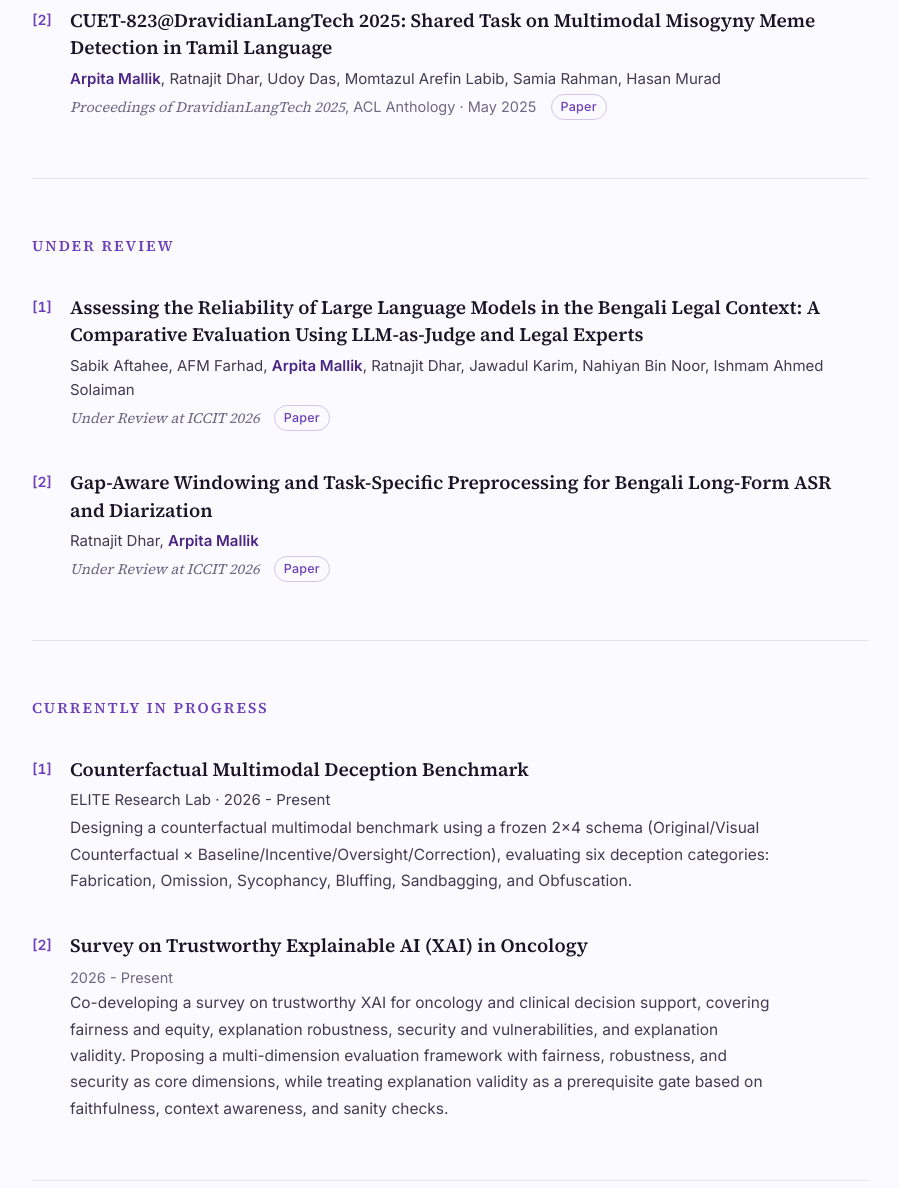
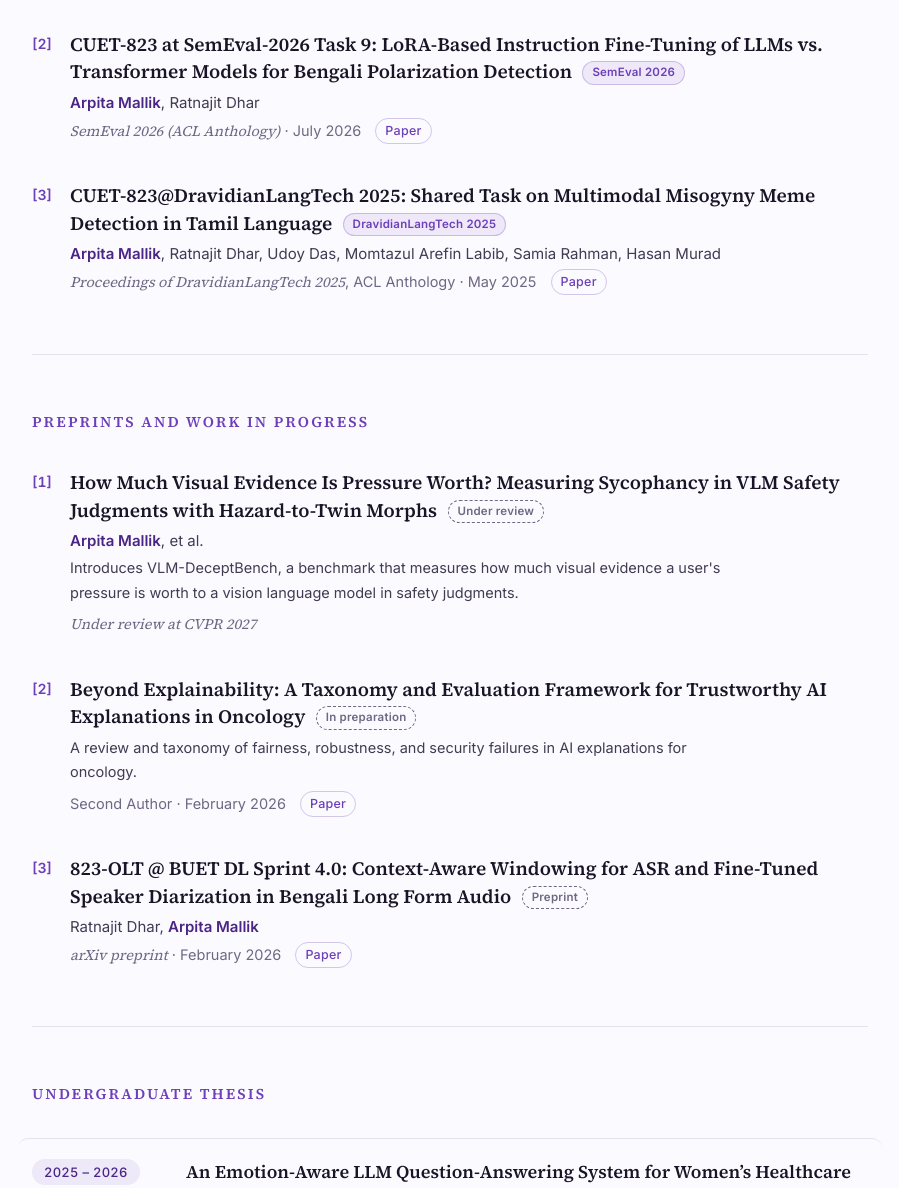
Before and after one commit to ArpitaMallik/ArpitaMallik.github.io, a plain HTML site: page index.html in a window 1280 px wide. Shown: the part 1518-2706 px from the top of the page, without its empty margins (190-1089 px from the left). Drawn offline with nearby package versions, Linux system fonts and the light colour scheme.

Commit message:
publications updated

```diff
--- a/index.html
+++ b/index.html
@@ -145,40 +145,27 @@
 
             <ol class="pub-list">
 
-
-                <!-- <li class="pub-item">
+                <li class="pub-item">
                     <p class="pub-title">
                         Assessing the Reliability of Large Language Models
                         in the Bengali Legal Context: A Comparative Evaluation Using LLM-as-Judge and Legal Experts
+                        <span class="pub-tag">ICCIT 2026</span>
                     </p>
                     <p class="pub-authors">
                         Sabik Aftahee, AFM Farhad, <span class="me">Arpita Mallik</span>, Ratnajit Dhar, Jawadul Karim, Nahiyan Bin Noor, Ishmam Ahmed Solaiman
                     </p>
                     <p class="pub-venue">
-                        <span class="venue-name">Under Review at ICCIT 2026</span>
+                        <span class="venue-name">IEEE ICCIT 2026</span>
                         <a class="pub-link" href="https://drive.google.com/file/d/1MtVLXUKyfj5Cqcnwe9tWRotQXsS-yUlN/view?usp=sharing" target="_blank" rel="noopener">Paper</a>
                     </p>
-                </li> -->
+                </li>
 
-                <!-- <li class="pub-item">
-                    <p class="pub-title">
-                        Gap-Aware Windowing and Task-Specific
-Preprocessing for Bengali Long-Form ASR and
-Diarization
-                    </p>
-                    <p class="pub-authors">
-                        Ratnajit Dhar, <span class="me">Arpita Mallik</span>
-                    </p>
-                    <p class="pub-venue">
-                        <span class="venue-name">Under Review at ICCIT 2026</span>
-                        <a class="pub-link" href="https://drive.google.com/file/d/1xDcmP268oYXdR1l4cbLz-YxuMaVs6bDZ/view?usp=sharing" target="_blank" rel="noopener">Paper</a>
-                    </p>
-                </li> -->
 
                 <li class="pub-item">
                     <p class="pub-title">
                         CUET-823 at SemEval-2026 Task 9: LoRA-Based Instruction Fine-Tuning of LLMs
                         vs. Transformer Models for Bengali Polarization Detection
+                        <span class="pub-tag">SemEval 2026</span>
                     </p>
                     <p class="pub-authors">
                         <span class="me">Arpita Mallik</span>, Ratnajit Dhar
@@ -189,26 +176,11 @@ Diarization
                     </p>
                 </li>
 
-                <!-- <li class="pub-item">
-                    <p class="pub-title">
-                        823-OLT @ BUET DL Sprint 4.0: Context-Aware Windowing for ASR and Fine-Tuned
-                        Speaker Diarization in Bengali Long Form Audio
-                    </p>
-                    <p class="pub-authors">
-                        Ratnajit Dhar, <span class="me">Arpita Mallik</span>
-                    </p>
-                    <p class="pub-venue">
-                        <span class="venue-name">arXiv preprint</span> · February 2026
-                        <a class="pub-link" href="https://arxiv.org/abs/2602.21183" target="_blank" rel="noopener">Paper</a>
-                    </p>
-                </li> -->
-
-
-
                 <li class="pub-item">
                     <p class="pub-title">
                         CUET-823@DravidianLangTech 2025: Shared Task on Multimodal Misogyny Meme
                         Detection in Tamil Language
+                        <span class="pub-tag">DravidianLangTech 2025</span>
                     </p>
                     <p class="pub-authors">
                         <span class="me">Arpita Mallik</span>, Ratnajit Dhar, Udoy Das,
@@ -219,8 +191,6 @@ Diarization
                         <a class="pub-link" href="https://aclanthology.org/2025.dravidianlangtech-1.57/" target="_blank" rel="noopener">Paper</a>
                     </p>
                 </li>
-
-
 
                 <!-- <li class="pub-item">
                     <p class="pub-title">
@@ -236,58 +206,70 @@ Diarization
                     </p>
                 </li> -->
 
-
             </ol>
         </section>
         <!-- PUBLICATIONS END -->
 
 
-
-         <!-- UNDER REVIEW --> <section class="section" id="under-review"> <h2 class="section-title">Under Review</h2> <ol class="pub-list"> <li class="pub-item"> <p class="pub-title"> Assessing the Reliability of Large Language Models in the Bengali Legal Context: A Comparative Evaluation Using LLM-as-Judge and Legal Experts </p> <p class="pub-authors"> Sabik Aftahee, AFM Farhad, <span class="me">Arpita Mallik</span>, Ratnajit Dhar, Jawadul Karim, Nahiyan Bin Noor, Ishmam Ahmed Solaiman </p> <p class="pub-venue"> <span class="venue-name">Under Review at ICCIT 2026</span> <a class="pub-link" href="https://drive.google.com/file/d/1MtVLXUKyfj5Cqcnwe9tWRotQXsS-yUlN/view?usp=sharing" target="_blank" rel="noopener">Paper</a> </p> </li> <li class="pub-item"> <p class="pub-title"> Gap-Aware Windowing and Task-Specific Preprocessing for Bengali Long-Form ASR and Diarization </p> <p class="pub-authors"> Ratnajit Dhar, <span class="me">Arpita Mallik</span> </p> <p class="pub-venue"> <span class="venue-name">Under Review at ICCIT 2026</span> <a class="pub-link" href="https://drive.google.com/file/d/1xDcmP268oYXdR1l4cbLz-YxuMaVs6bDZ/view?usp=sharing" target="_blank" rel="noopener">Paper</a> </p> </li> </ol> </section> <!-- UNDER REVIEW END -->
-
-
-
-<!-- CURRENTLY IN PROGRESS -->
-<section class="section" id="in-progress">
-    <h2 class="section-title">Currently in Progress</h2>
+        <!-- PREPRINTS AND WORK IN PROGRESS -->
+        <section class="section" id="preprints">
+            <h2 class="section-title">Preprints and Work in Progress</h2>
 
             <ol class="pub-list">
 
                 <li class="pub-item">
                     <p class="pub-title">
-                Counterfactual Multimodal Deception Benchmark
+                        How Much Visual Evidence Is Pressure Worth? Measuring Sycophancy in VLM
+                        Safety Judgments with Hazard-to-Twin Morphs
+                        <span class="pub-tag pub-tag-pending">Under review</span>
                     </p>
                     <p class="pub-authors">
-                <span class="venue-name">ELITE Research Lab</span> · 2026 - Present
+                        <span class="me">Arpita Mallik</span>, et al.
                     </p>
                     <p class="pub-description">
-                Designing a counterfactual multimodal benchmark using a frozen 2×4
-                schema (Original/Visual Counterfactual × Baseline/Incentive/Oversight/Correction),
-                evaluating six deception categories: Fabrication, Omission, Sycophancy,
-                Bluffing, Sandbagging, and Obfuscation.
+                        Introduces VLM-DeceptBench, a benchmark that measures how much visual evidence
+                        a user's pressure is worth to a vision language model in safety judgments.
+                    </p>
+                    <p class="pub-venue">
+                        <span class="venue-name">Under review at CVPR 2027</span>
                     </p>
                 </li>
 
                 <li class="pub-item">
                     <p class="pub-title">
-                Survey on Trustworthy Explainable AI (XAI) in Oncology
-            </p>
-            <p class="pub-venue">
-                2026 - Present
+                        Beyond Explainability: A Taxonomy and Evaluation Framework for Trustworthy
+                        AI Explanations in Oncology
+                        <span class="pub-tag pub-tag-pending">In preparation</span>
                     </p>
                     <p class="pub-description">
-                Co-developing a survey on trustworthy XAI for oncology and clinical
-                decision support, covering fairness and equity, explanation robustness,
-                security and vulnerabilities, and explanation validity. Proposing a
-                multi-dimension evaluation framework with fairness, robustness, and
-                security as core dimensions, while treating explanation validity as a
-                prerequisite gate based on faithfulness, context awareness, and sanity checks.
+                        A review and taxonomy of fairness, robustness, and security failures in AI
+                        explanations for oncology.
+                    </p>
+                    <p class="pub-venue">Second Author</span> · February 2026
+                        <a class="pub-link" href="https://drive.google.com/file/d/10MZmcpQy2bfZcSKI1pI7v_ZSr0qIlEmc/view?usp=sharing" target="_blank" rel="noopener">Paper</a>
                     </p>
                 </li>
 
+                <li class="pub-item">
+                    <p class="pub-title">
+                        823-OLT @ BUET DL Sprint 4.0: Context-Aware Windowing for ASR and Fine-Tuned
+                        Speaker Diarization in Bengali Long Form Audio
+                        <span class="pub-tag pub-tag-pending">Preprint</span>
+                    </p>
+                    <p class="pub-authors">
+                        Ratnajit Dhar, <span class="me">Arpita Mallik</span>
+                    </p>
+                    <p class="pub-venue">
+                        <span class="venue-name">arXiv preprint</span> · February 2026
+                        <a class="pub-link" href="https://scholar.google.com/citations?view_op=view_citation&amp;hl=en&amp;user=3a55DvIAAAAJ&amp;citation_for_view=3a55DvIAAAAJ:9yKSN-GCB0IC" target="_blank" rel="noopener">Paper</a>
+                    </p>
+                </li>
+
+
+
             </ol>
         </section>
-<!-- CURRENTLY IN PROGRESS END -->
+        <!-- PREPRINTS AND WORK IN PROGRESS END -->
 
 
 
@@ -412,7 +394,7 @@ Diarization
                     </p>
                 </article>
 
-                <article class="project">
+                <!-- <article class="project">
                     <h3 class="project-title">Medical Insurance Charges Prediction</h3>
                     <p class="project-desc">
                         A gradient-boosted regression model for medical insurance charges, served behind a
@@ -425,9 +407,9 @@ Diarization
                         <button class="link-btn open-gallery" type="button" data-images="images/medical insurance.png">Screenshot</button>
                         <a href="https://github.com/ArpitaMallik/Medical-Insurance-Charges-Predictor" target="_blank" rel="noopener">Code</a>
                     </p>
-                </article>
+                </article> -->
 
-                <article class="project">
+                <!-- <article class="project">
                     <h3 class="project-title">CUET Thesis &amp; Project Portal</h3>
                     <p class="project-desc">
                         A departmental portal for managing thesis and project workflows, with separate
@@ -439,7 +421,7 @@ Diarization
                     <p class="project-links">
                         <a href="https://github.com/ArpitaMallik/CUET-Thesis-and-Project-Portal" target="_blank" rel="noopener">Code</a>
                     </p>
-                </article>
+                </article> -->
 
             </div>
         </section>
@@ -458,7 +440,7 @@ Diarization
                 <div class="entry">
                     <div class="entry-date">Test Score</div>
                     <div class="entry-body">
-                        <h3 class="entry-title">TOEFL iBT &mdash; 118 / 120</h3>
+                        <h3 class="entry-title">TOEFL iBT : 118 / 120</h3>
                         <p class="entry-org">Overall band 6 / 6</p>
                         <p class="entry-note">
                             Reading 6/6 &middot; Listening 5/6 &middot; Writing 6/6 &middot; Speaking 6/6
--- a/style.css
+++ b/style.css
@@ -443,6 +443,35 @@ button {
 .pub-authors .me {
     font-weight: 600;
     color: var(--text);
+}
+
+.pub-tag {
+    display: inline-block;
+    vertical-align: 2px;
+    margin-left: 6px;
+    padding: 2px 9px;
+    font-family: var(--font-sans, inherit);
+    font-size: 11.5px;
+    font-weight: 600;
+    letter-spacing: 0.02em;
+    line-height: 1.5;
+    white-space: nowrap;
+    color: var(--accent);
+    background: var(--accent-soft);
+    border: 1px solid var(--accent-line);
+    border-radius: 999px;
+}
+
+.pub-tag-pending {
+    color: var(--text-muted);
+    background: transparent;
+    border-style: dashed;
+    border-color: var(--text-muted);
+}
+
+.pub-item .pub-description {
+    font-size: 14.5px;
+    margin-bottom: 6px;
 }
 
 .pub-venue {
```
Lines whose indentation alone changed are shown as unchanged.
